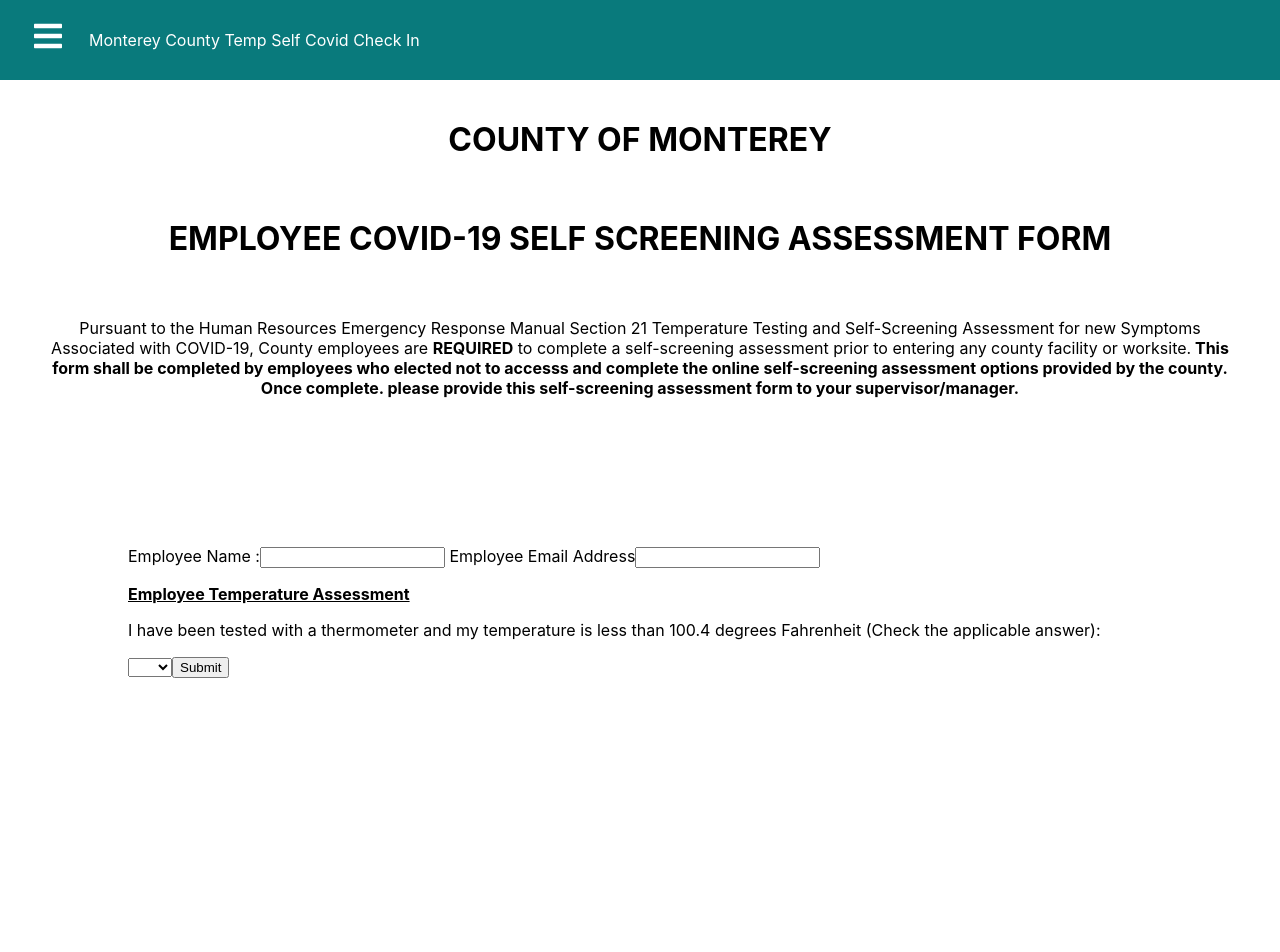
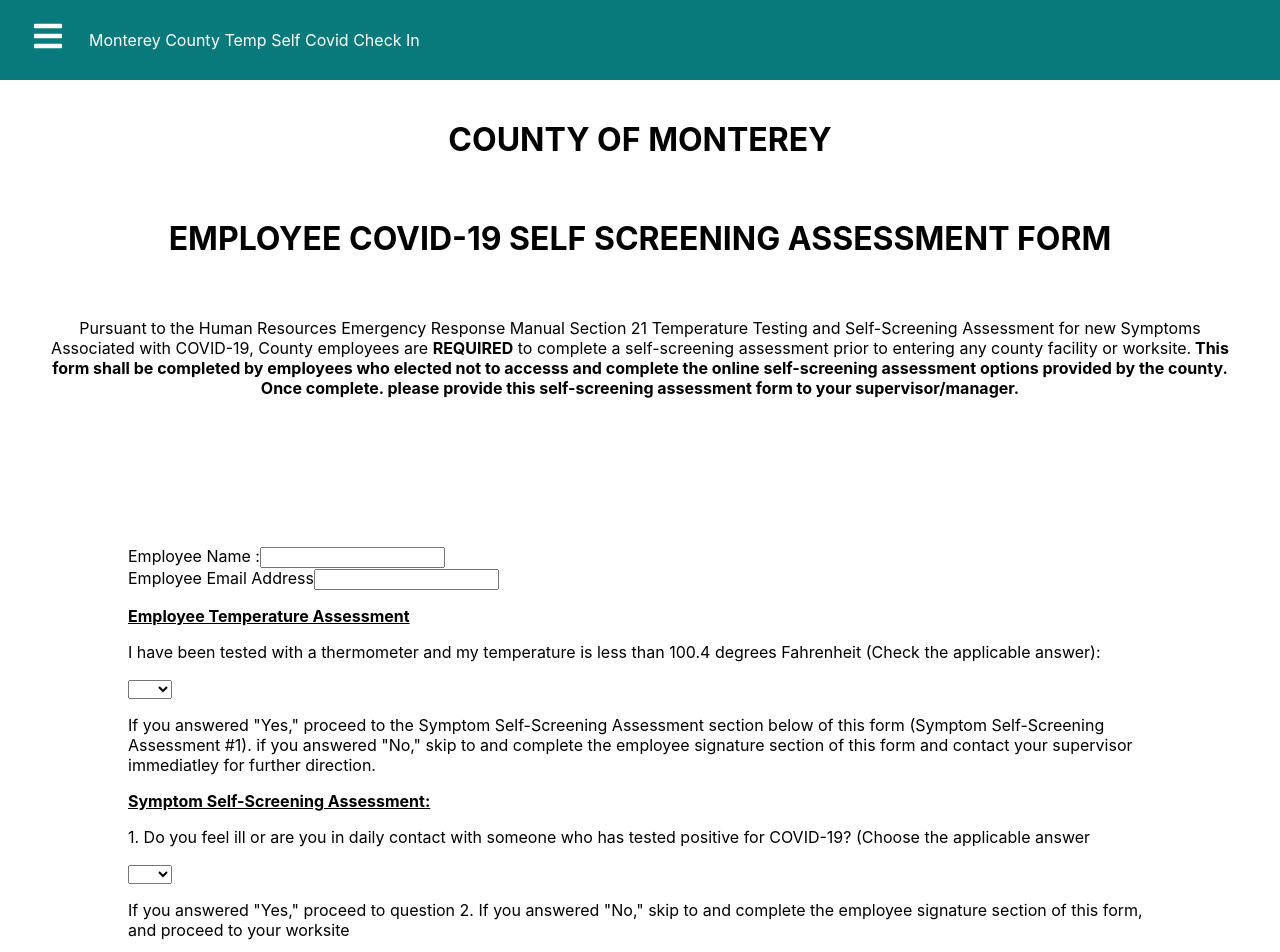
Before and after one commit to christianlMaldonado/tempCovidLogin, a React (Create React App) app in the folder login/: page /SelfCheck in a window 1280 px wide. Shown: the top 952 px of the page. Before the commit the page ends 806 px from the top, so only its background shows below. Built offline with nearby package versions, Linux system fonts and the light colour scheme.

Commit message:
added text

```diff
--- a/login/src/Pages/NameForm.jsx
+++ b/login/src/Pages/NameForm.jsx
@@ -27,12 +27,17 @@ class NameForm extends React.Component {
             <input type="text" text={this.state.text} onChange={this.handleChange} />
             </label>
 
+            <br/>
+
             <label> Employee Email Address
             <input type='email' email={this.state.email} onChange={this.handleChange}/>
             </label>
 
             <p> <b> <u> Employee Temperature Assessment </u></b></p>
-            <p> I have been tested with a thermometer and my temperature is less than 100.4 degrees Fahrenheit (Check the applicable answer): </p>
+            <p>
+              I have been tested with a thermometer and my temperature is less than
+              100.4 degrees Fahrenheit (Check the applicable answer):
+            </p>
             <select>
               <option selected value=""> </option>
                 <option value="Yes">Yes</option>
@@ -40,8 +45,34 @@ class NameForm extends React.Component {
                 <option value="No">No</option>
             </select>
 
+            <p>
+              If you answered "Yes," proceed to the Symptom Self-Screening Assessment
+              section below of this form (Symptom Self-Screening Assessment #1). if you
+              answered "No," skip to and complete the employee signature section of this
+              form and contact your supervisor immediatley for further direction.
+            </p>
 
-          <input type="submit" value="Submit" />
+            <p><b> <u> Symptom Self-Screening Assessment: </u></b></p>
+            <p>1. Do you feel ill or are you in daily contact with someone who has tested
+               positive for COVID-19? (Choose the applicable answer</p>
+            <select>
+              <option selected value=""> </option>
+                <option value="Yes">Yes</option>
+                console.log(value);
+                <option value="No">No</option>
+            </select>
+
+          <p>
+             If you answered "Yes," proceed to question 2. If you answered "No," skip
+             to and complete the employee signature section of this form, and proceed
+             to your worksite
+          </p>
+
+          <p>
+              2. Are you experiencing any of these <b><u> NEW </u></b> symptoms <b> <u> NOT </u></b> associated with any other health condition?
+          </p>
+
+         <input type="submit" value="Submit" />
 
         </form>
 
```
